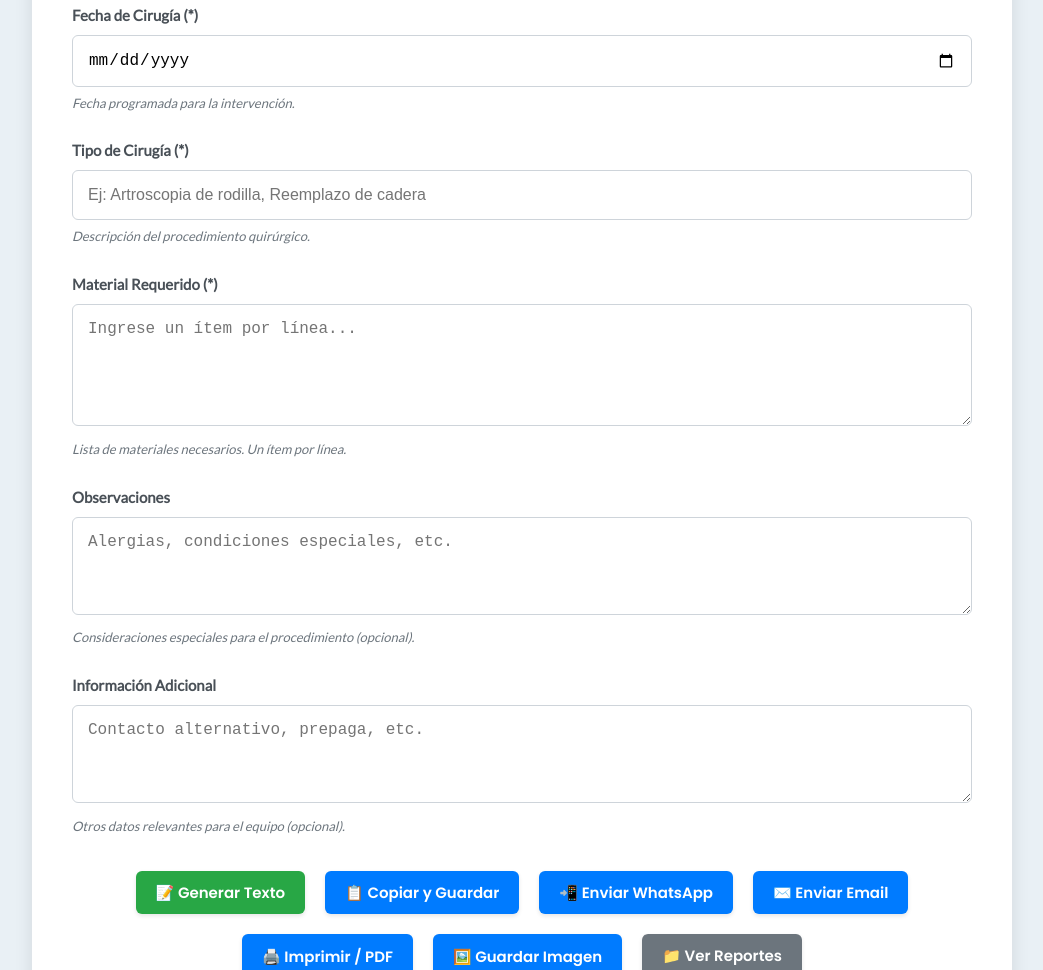
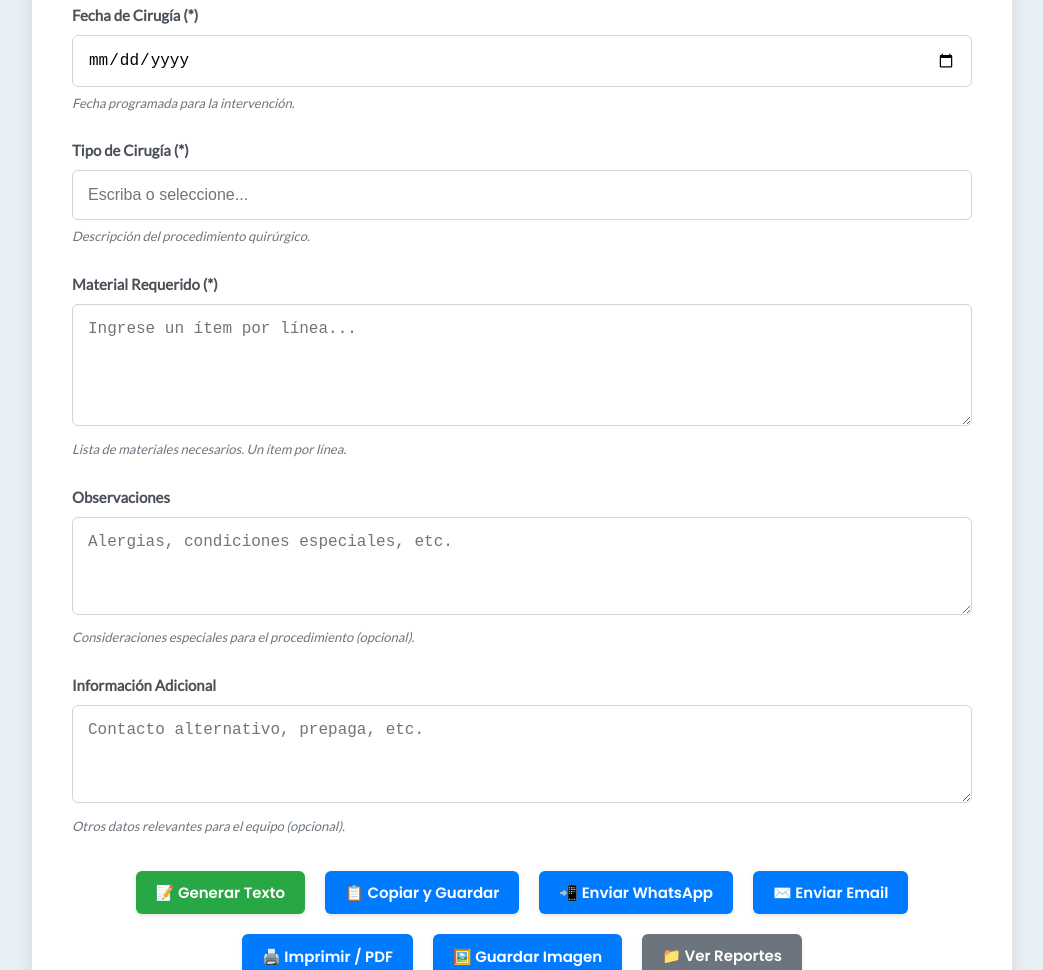
Before and after one commit to frankpared/reportecirugias, a plain HTML site: page index.html in a window 1280 px wide. Shown: the part 1037-2007 px from the top of the page, without its empty margins (118-1161 px from the left). Drawn offline with nearby package versions, Linux system fonts and the light colour scheme.

Commit message:
Update index.html

```diff
--- a/index.html
+++ b/index.html
@@ -84,7 +84,7 @@
 
     <div class="form-group">
       <label for="tipoCirugia">Tipo de Cirugía (*)</label>
-      <input id="tipoCirugia" class="form-control" list="tiposCirugiaList" placeholder="Ej: Artroscopia de rodilla, Reemplazo de cadera" required />
+      <input id="tipoCirugia" class="form-control" list="tiposCirugiaList" placeholder="Escriba o seleccione..." required />
       <datalist id="tiposCirugiaList"></datalist>
       <small class="ayuda-texto">Descripción del procedimiento quirúrgico.</small>
       <div class="mensaje-error" id="error-tipo">Este campo es requerido.</div>
```
